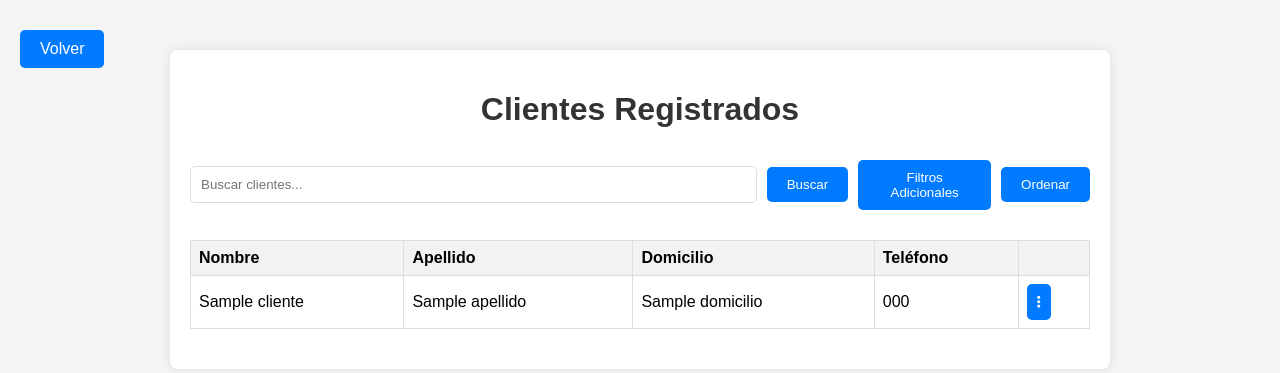
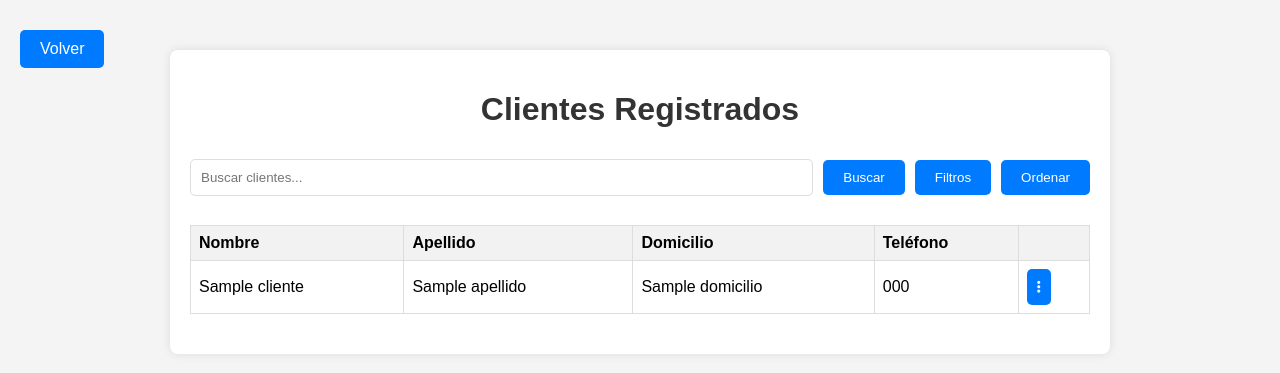
Before and after one commit to Roberto9080/repositorio_py, a Flask app: template templates/see_clientes.html in a window 1280 px wide. Shown: the top 373 px of the page. Run offline with Flask 3, Linux system fonts and the light colour scheme; the template is opened without the code that fills it: most values are stand-ins (such as "Sample title", 1, 10 or a date in 2020).

Commit message:
ligero cambio en el see_clientes

```diff
--- a/templates/see_clientes.html
+++ b/templates/see_clientes.html
@@ -17,7 +17,7 @@
         <form action="{{ url_for('clientes.see_clientes') }}" method="post" class="search-form">
             <input type="text" name="search" placeholder="Buscar clientes..." value="{{ search_query }}">
             <button type="submit" class="button">Buscar</button>
-            <button type="button" class="button" onclick="toggleFilters()">Filtros Adicionales</button>
+            <button type="button" class="button" onclick="toggleFilters()">Filtros</button>
             <button type="button" class="button" onclick="showOrderOptions()">Ordenar</button>
         </form>
         <div id="additionalFilters" style="display: none;">
```
